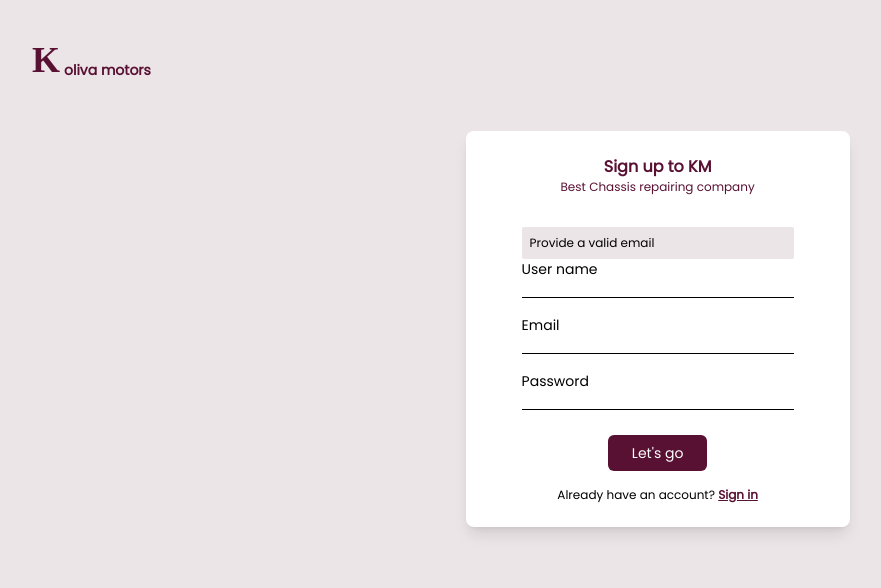
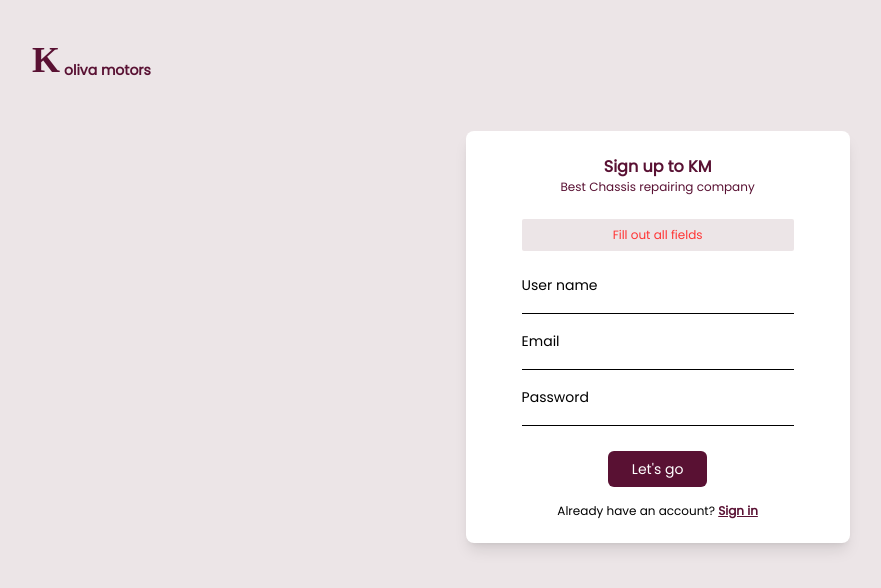
Before and after one commit to dianKoliva/kmFront, a React (Vite) app: page /signup in a window 1280 px wide. Shown: the top 588 px of the page, without its empty margins (8-889 px from the left). Built offline with nearby package versions, Linux system fonts and the light colour scheme; a web font is replaced by a local one.

Commit message:
new changes

```diff
--- a/src/components/forms/Signup.jsx
+++ b/src/components/forms/Signup.jsx
@@ -11,12 +11,26 @@ const Signup = (props) => {
     const [email,setEmail]=useState("")
     const [pass,setPass]=useState("")
     const [notEmail,setNotEmail]=useState(false);
+    const [empty,setEmpty]=useState(true)
 
 
     const  sign_Up=()=>{
 
 
-      console.log(validator.isEmail(email));
+
+      if(!validator.isEmail(email)){
+          setNotEmail(true)
+      }
+      else if(name===""||email===""||pass===""){
+        setNotEmail(false)
+    setEmpty(true);
+      }
+      else{
+          setEmpty(false)
+          setNotEmail(false)
+
+
+      }
     //     await axios.post('/signup', {
     //  name:name,
     //  passord:pass,
@@ -31,20 +45,33 @@ const Signup = (props) => {
     return (
         <Forms>
         <div className='  bg-white  shadow-lg   rounded-lg px-14 py-6' >
-            <div className='mb-8 text-center '>
+            <div className='mb-6 text-center '>
             <p className=' text-def font-bold'> Sign up to KM</p>
             <p className=' text-xs text-def'>Best Chassis repairing company</p>
             </div>
 
-            <div className='text-xs rounded-sm bg-side '>
-                <div className='px-2 py-2'>
-                <p className='text-red'>Provide a valid email</p>
+            <div className=' mb-6'>
+                {notEmail? <div className='text-xs rounded-sm   bg-side'>
+             <div className='px-2 py-2'>
+
+             <p className='text-center  text-red1'>Email is invalid</p>
+
                 </div>
+             </div>:empty? <div className='text-xs rounded-sm   bg-side'>
+             <div className='px-2 py-2'>
+
+                <p className='text-center  text-red1'> Fill out all fields </p>
+
+
+                </div>
+             </div>:null}
+
+
 
             </div>
 
 
-            <div className='text-sm'>
+            <div className='text-sm '>
                 <div className='inputs'>
                 <div>
                 <p>User name</p>
--- a/tailwind.config.js
+++ b/tailwind.config.js
@@ -8,6 +8,7 @@ module.exports = {
   darkMode: false, // or 'media' or 'class'
   theme: {
     colors: {
+      'red1':"#ff3333",
       'def':"#591133",
       'def2':"#F8F6F7",
       'side':"#ECE5E7",
```
